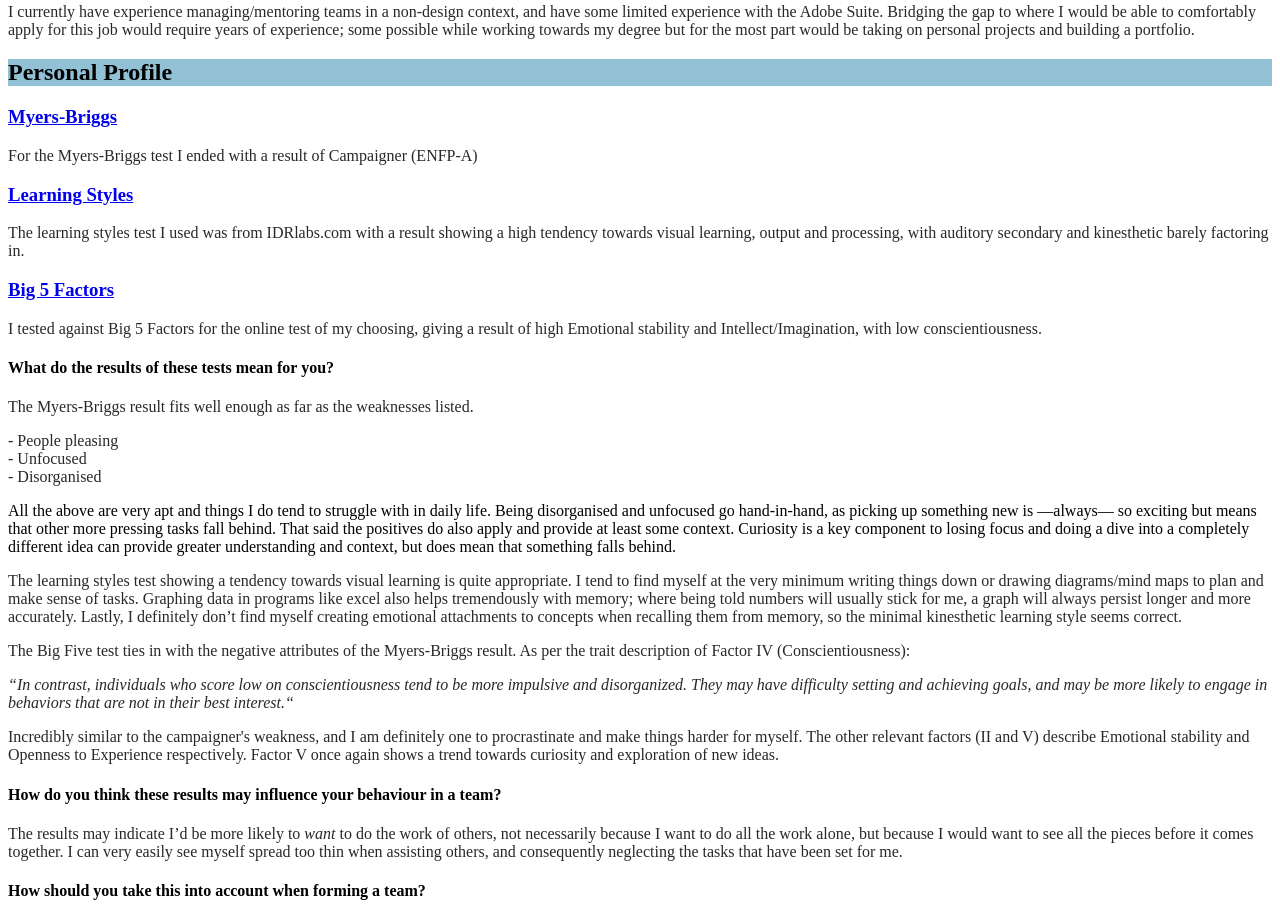
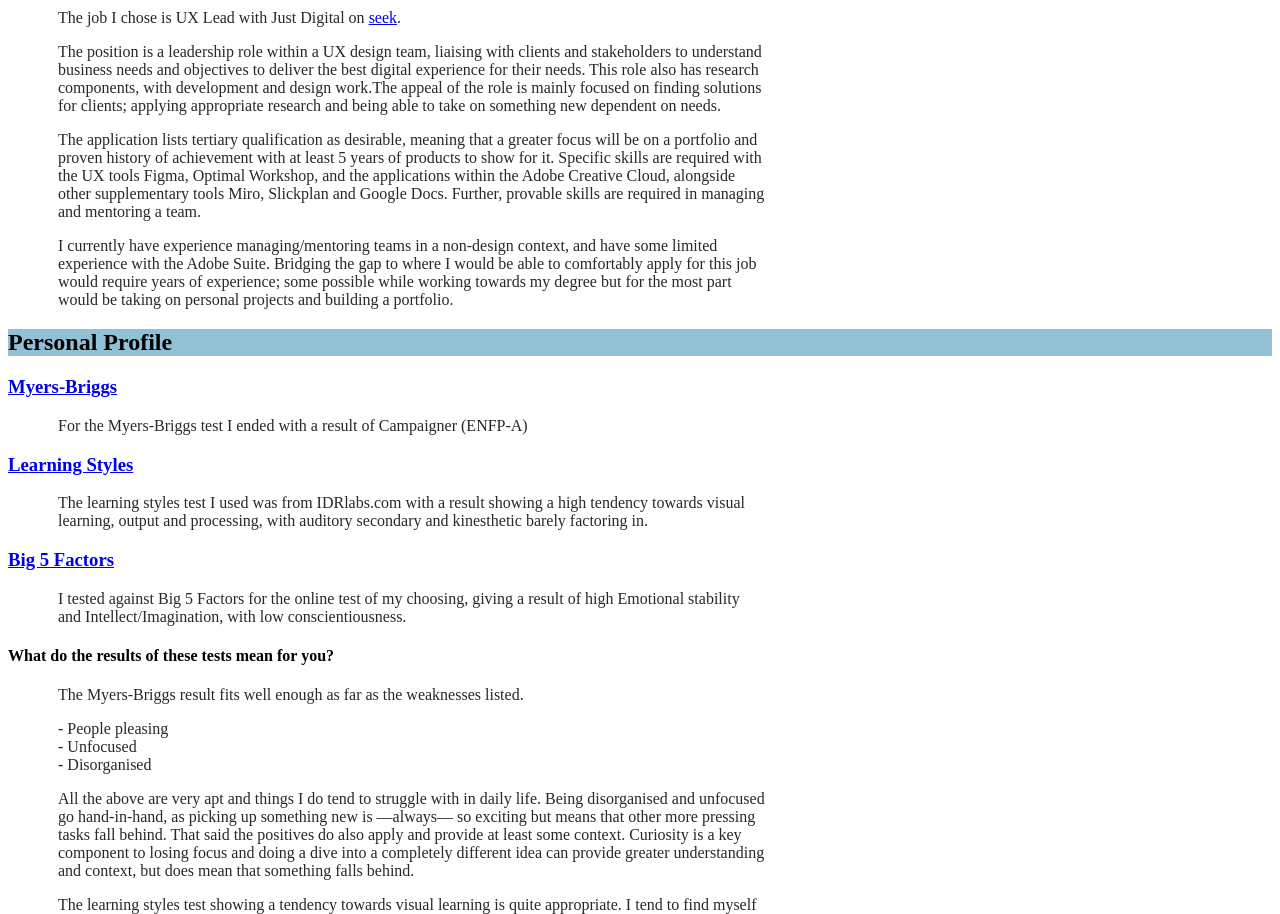
Before and after one commit to jakedharman/Assignment-1, a plain HTML site: page index.html in a window 1280 px wide. Shown: the part 801-1715 px from the top of the page. Drawn offline with Linux system fonts and the light colour scheme.

Commit message:
added tas pic

```diff
--- a/index.html
+++ b/index.html
@@ -89,11 +89,12 @@
 </h4>
 
 <p>
-    The Myers-Briggs result fits well enough as far as the weaknesses listed.
+    The Myers-Briggs result fits well enough as far as the weaknesses listed.</p>
     <p> - People pleasing<br>
      - Unfocused<br>
      - Disorganised</p>
-    All the above are very apt and things I do tend to struggle with in daily life. Being disorganised and unfocused go hand-in-hand,
+<p>
+     All the above are very apt and things I do tend to struggle with in daily life. Being disorganised and unfocused go hand-in-hand,
     as picking up something new is —always— so exciting but means that other more pressing tasks fall behind.
     That said the positives do also apply and provide at least some context. Curiosity is a key component
     to losing focus and doing a dive into a completely different idea can provide greater understanding and context, but does mean that something falls behind.
--- a/styles.css
+++ b/styles.css
@@ -3,11 +3,13 @@ body {
   }
   h1 {
     color: black;
-    background-color:rgb(255, 99, 71);
+    background-color:rgb(230, 230, 230);
   }
   h2 {
     background-color: rgb(146, 192, 213);
   }
   p {
     color: rgb(40, 40, 40);
+    margin-left: 50px;
+    margin-right: 40%;
   }
```
Also changed, not shown: tas pic.jpg (added).
